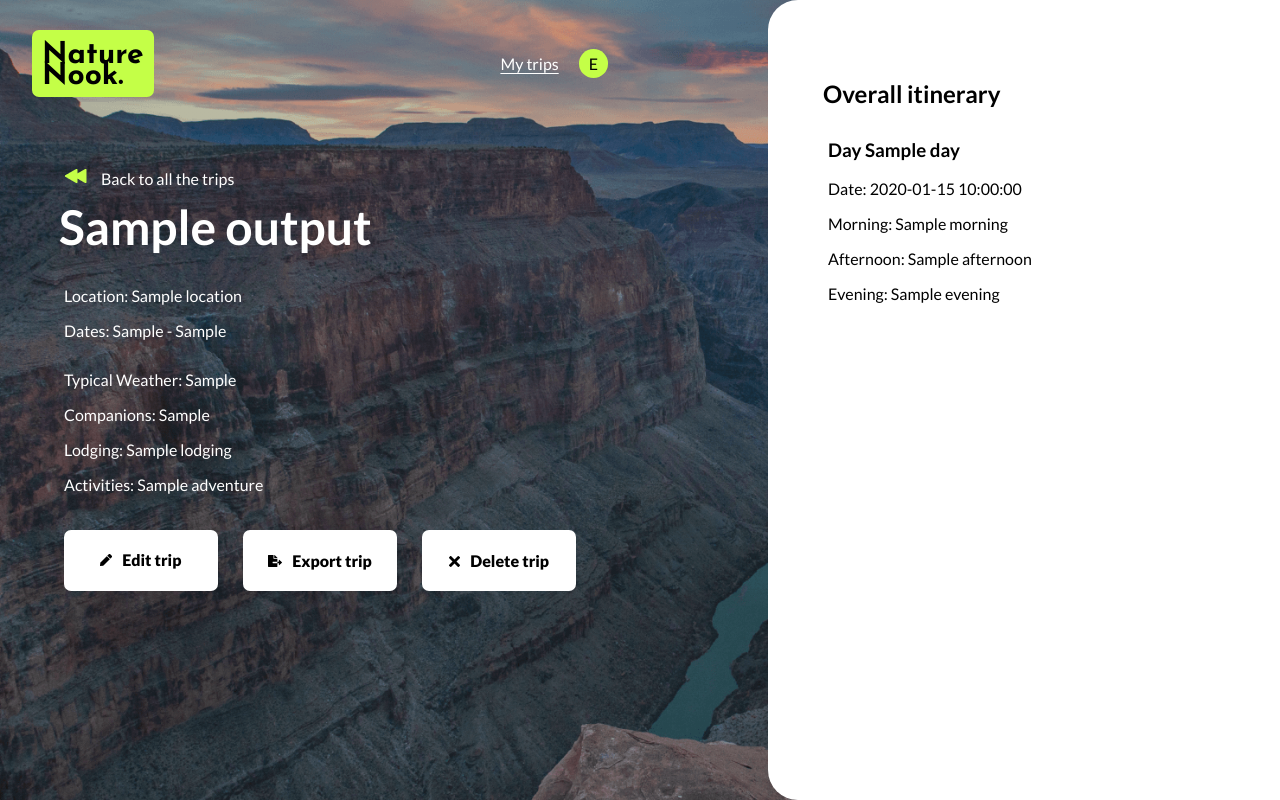
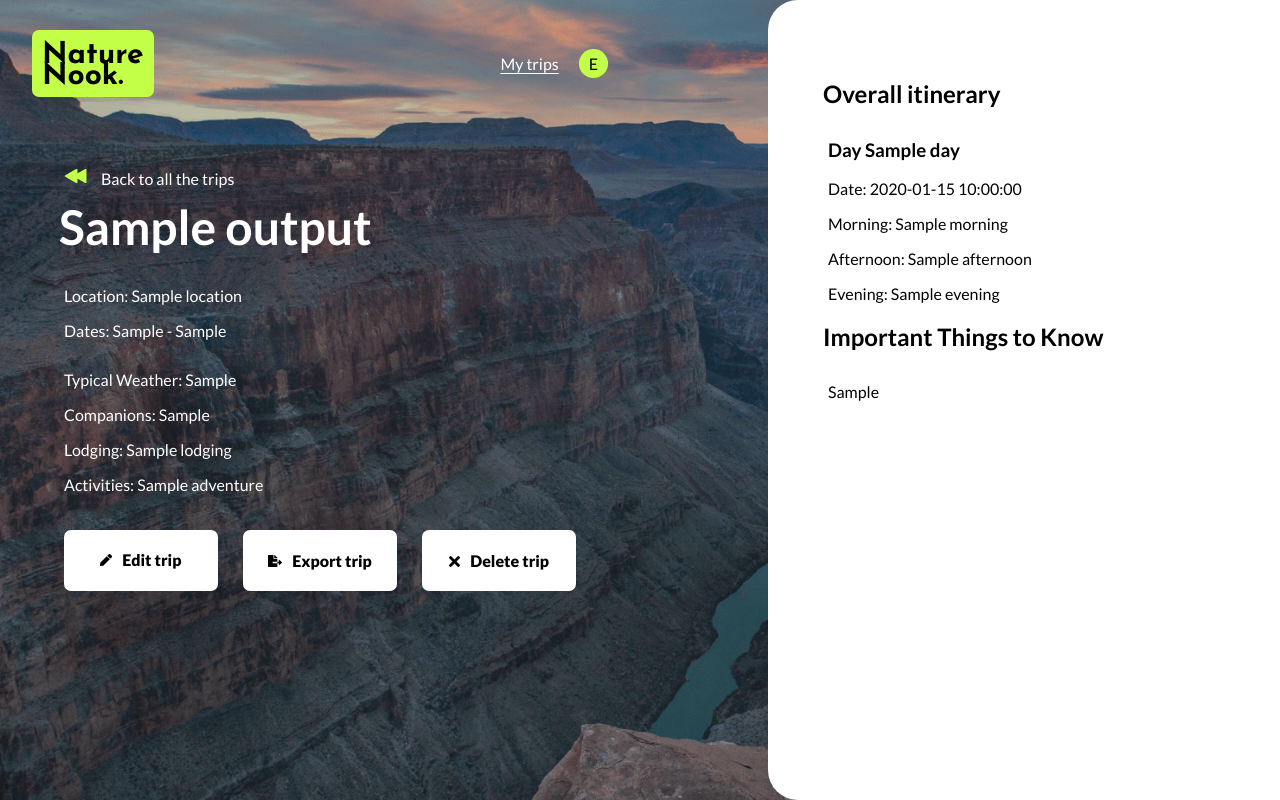
Before and after one commit to tauri-st/national-park-tour-planner, a Flask app: template templates/view-trip.html in a window 1280 px wide. Run offline with Flask 3, Linux system fonts and the light colour scheme; the template is opened without the code that fills it: most values are stand-ins (such as "Sample title", 1, 10 or a date in 2020).

Commit message:
Add display of new category on page

```diff
--- a/templates/view-trip.html
+++ b/templates/view-trip.html
@@ -65,9 +65,8 @@
       <p>Afternoon: {{ day.afternoon }}</p>
       <p>Evening: {{ day.evening }}</p>
       {% endfor %}
-      <!-- Will be used in a future lesson -->
-      <!-- <h2>Important Things to Know</h2>
-      <p></p> -->
+      <h2>Important Things to Know</h2>
+      <p>{{ output.important_things_to_know }}</p>
     </div>
   </aside>
 
```
